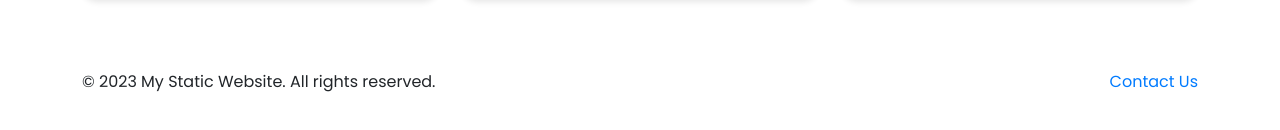
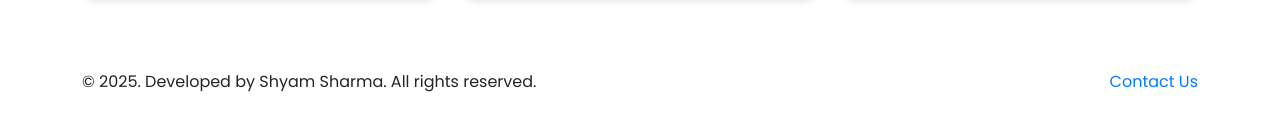
Before and after one commit to theshyamsharma/tur, a plain HTML site: page about.html in a window 1280 px wide. Shown: the part 772-902 px from the top of the page. Drawn offline with nearby package versions, Linux system fonts and the light colour scheme.

Commit message:
Update about.html

```diff
--- a/about.html
+++ b/about.html
@@ -98,7 +98,8 @@
         <div class="container">
             <div class="row">
                 <div class="col-md-6">
-                    <p>&copy; 2023 My Static Website. All rights reserved.</p>
+                    <p>&copy; 2025. Developed by Shyam Sharma. All rights reserved.</p>
+
                 </div>
                 <div class="col-md-6 text-end">
                     <a href="contact.html">Contact Us</a>
```
